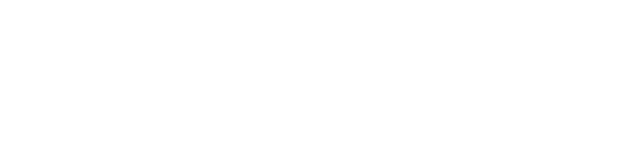
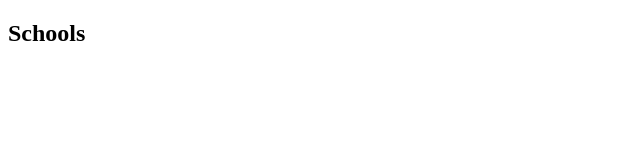
Before and after one commit to CelineHan16/world, a plain HTML site: page index.html in a window 1280 px wide. Shown: the whole page, without its empty margins (0-640 px from the left). Drawn offline with Linux system fonts and the light colour scheme.

Commit message:
created h1 in index.html

```diff
--- a/index.html
+++ b/index.html
@@ -8,6 +8,7 @@
 </head>
 <body>
   <article>
+    <h1>Schools</h1>
 
   </article>
 
```
